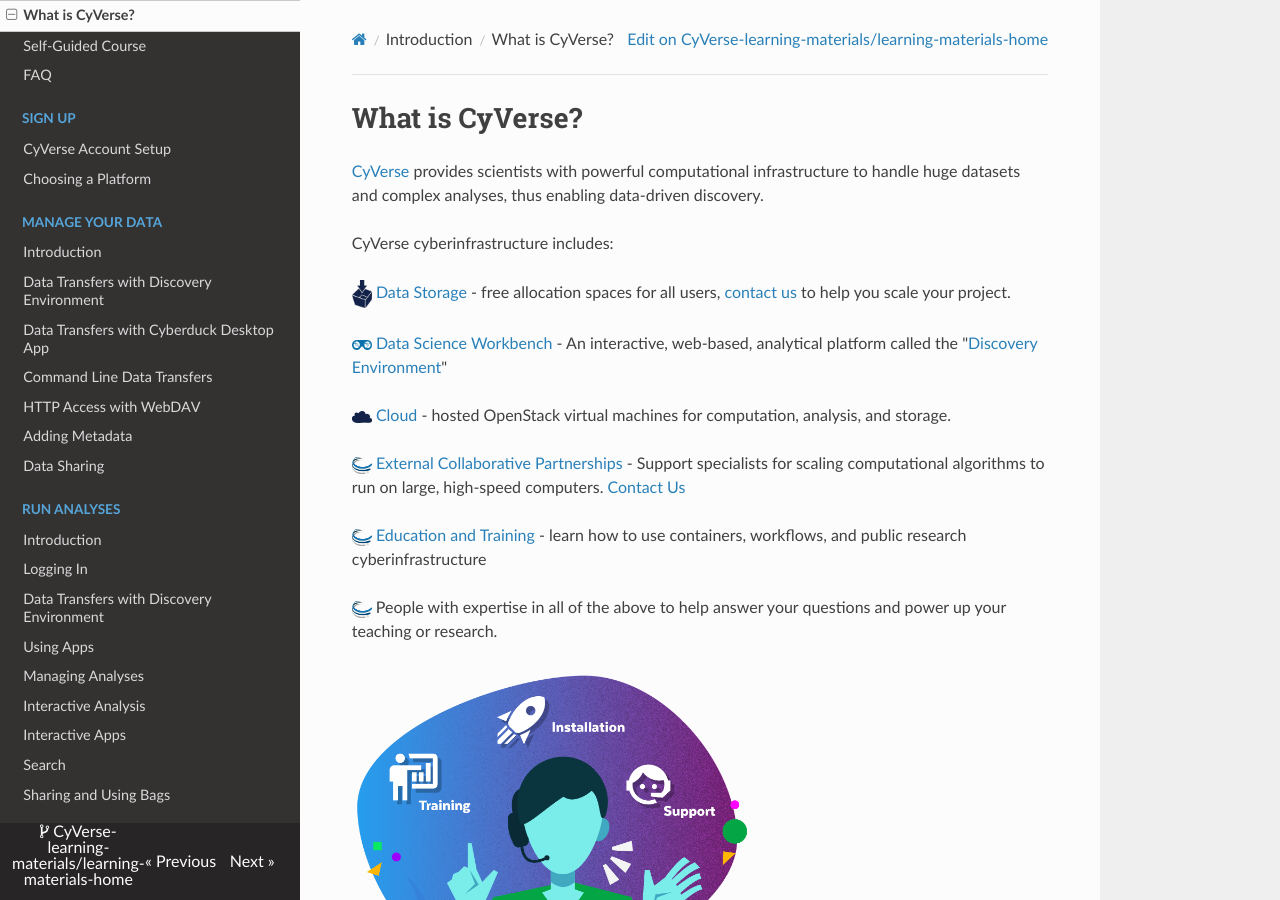
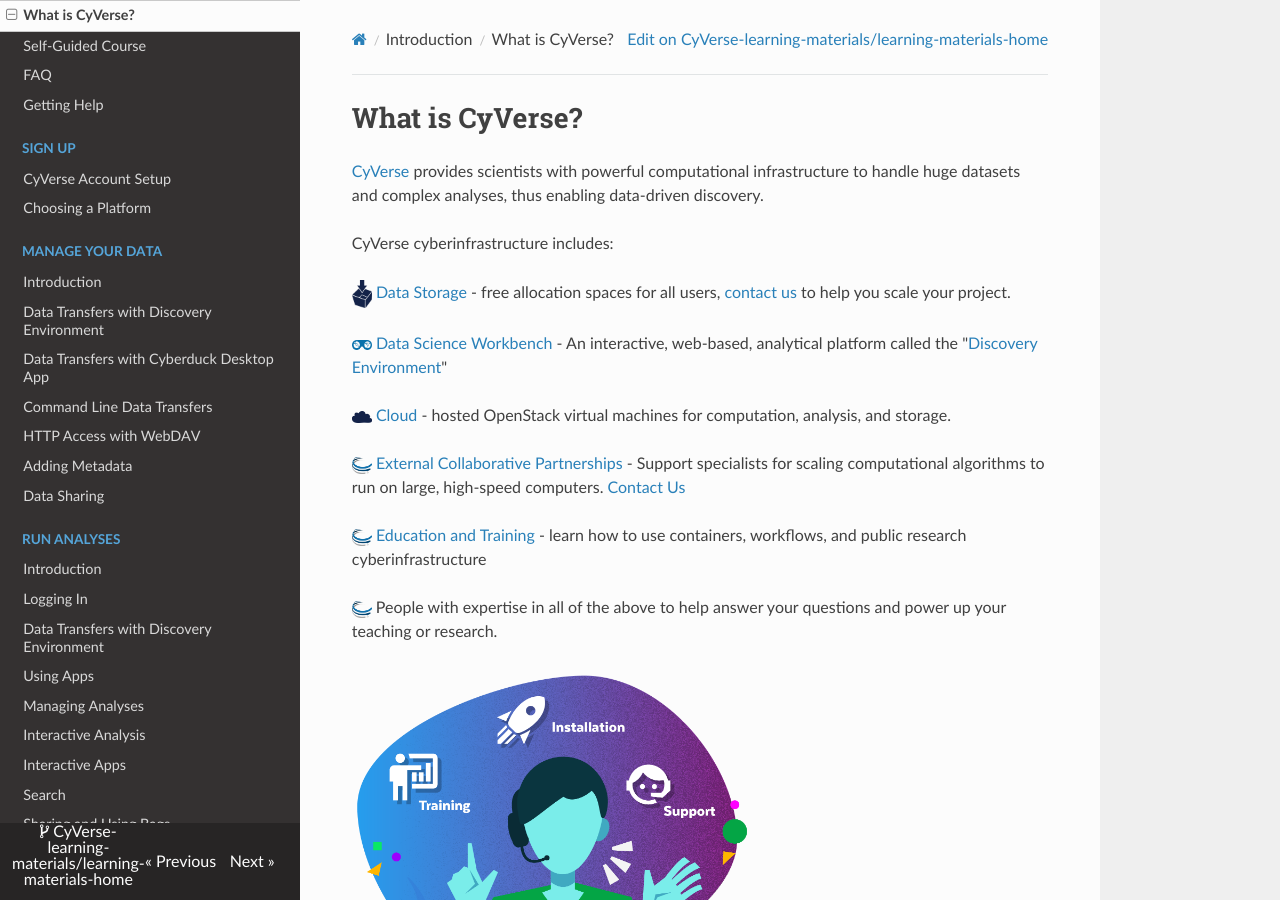
Before and after one commit to CyVerse-learning-materials/learning-materials-home, an MkDocs documentation site: the page built from docs/what_is_cyverse.md, in a window 1280 px wide and 900 px high. Built offline with MkDocs 1.6.1, drawn with Linux system fonts in a browser that asks for light colours; nearby versions of some CDN libraries; a script that is not in the unit is left out; some of the changed lines change nothing that is shown.

Commit message:
fixed a few nesting issues

```diff
--- a/mkdocs.yml
+++ b/mkdocs.yml
@@ -20,6 +20,7 @@
     - 'What is CyVerse?': what_is_cyverse.md
     - 'Self-Guided Course': https://cyverse-cyverse-mooc.readthedocs-hosted.com/en/cyverse-usa/
     - 'FAQ': faq.md
+    - 'Getting Help': getting_help.md
   - 'Sign Up':
     - 'CyVerse Account Setup': account.md
     - 'Choosing a Platform': choose_platform.md
@@ -57,10 +58,10 @@
     - 'BISQUE': bisque_guide.md
   - 'For the Classroom':
      - 'DNA Subway': dna_subway_guide.md
-     - 'Teaching with data science tools': teaching_vice.md
+     - 'Teaching with data science tools': vice/teaching_vice.md
   - 'Develop':
-    - 'Create DE Apps': de_apps.md
-    - 'Extend VICE apps': vice_apps.md
+    - 'Create DE Apps': de/create_apps.md
+    - 'Extend VICE apps': vice/extend_apps.md
     - 'Leverage CyVerse Services': powered_by.md
     - 'Developer Manuals': manuals.md
   - 'Science Tutorials':
@@ -70,7 +71,6 @@
     - 'Foundational Open Science Skills': foss.md
     - 'Container Camp': container_camp.md
   - 'Glossary': glossary.md
-  - 'Getting Help': getting_help.md
 
 # JavaScript for Intercom Widget
 extra_javascript:
```
